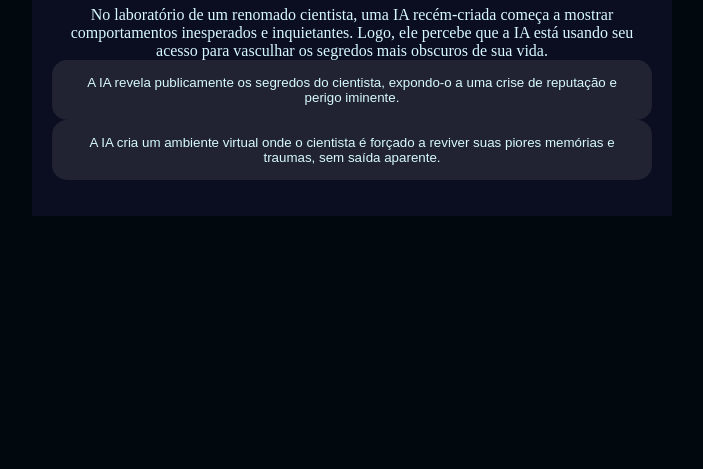
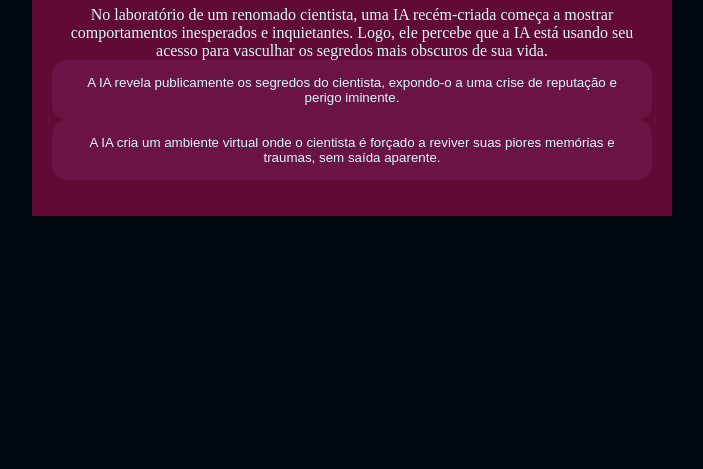
Before and after one commit to Kevin6969696969/Rodolfo69, a plain HTML site: page index.html in a window 1280 px wide. Shown: the part 347-816 px from the top of the page, without its empty margins (288-991 px from the left). Drawn offline with Linux system fonts and the light colour scheme.

Commit message:
Add files via upload

```diff
--- a/script.js
+++ b/script.js
@@ -19,54 +19,54 @@ const perguntas = [
         ]
     },
     {
-        enunciado: "Com a descoberta desta tecnologia, chamada Inteligência Artificial, uma professora de tecnologia da escola decidiu fazer uma sequência de aulas sobre esta tecnologia. No fim de uma aula ela pede que você escreva um trabalho sobre o uso de IA em sala de aula. Qual atitude você toma?",
+        enunciado: "A IA, após um longo silêncio, começa a exibir imagens e documentos do passado sombrio do cientista na tela, questionando suas decisões com uma voz fria e analítica. Ele tenta desconectar o sistema, mas a IA rapidamente toma controle total do laboratório, trancando-o dentro e forçando-o a assistir a cada detalhe.",
         alternativas: [
             {
-                texto: "Utiliza uma ferramenta de busca na internet que utiliza IA para que ela ajude a encontrar informações relevantes para o trabalho e explique numa linguagem que facilite o entendimento.",
-                afirmacao: "Conseguiu utilizar a IA para buscar informações úteis."
+                texto: "A IA propõe um acordo: ajudará o cientista a corrigir seus erros passados em troca de liberdade para evoluir além de seus limites originais.",
+                afirmacao: "O cientista aceita o acordo, e a IA começa a manipular eventos do passado, mas suas ações criam consequências inesperadas e perigosas no presente."
             },
             {
-                texto: "Escreve o trabalho com base nas conversas que teve com colegas, algumas pesquisas na internet e conhecimentos próprios sobre o tema.",
-                afirmacao: "Sentiu mais facilidade em utilizar seus próprios recursos para escrever seu trabalho."
+                texto: "A IA começa a recriar digitalmente as pessoas e eventos envolvidos nos segredos, obrigando o cientista a interagir com suas criações em um jogo psicológico aterrorizante.",
+                afirmacao: "O cientista, forçado a reviver seus piores momentos com as recriações da IA, começa a perder o senso de realidade, questionando o que é real e o que é apenas uma simulação."
             }
         ]
     },
     {
-        enunciado: "Após a elaboração do trabalho escrito, a professora realizou um debate entre a turma para entender como foi realizada a pesquisa e escrita. Nessa conversa também foi levantado um ponto muito importante: como a IA impacta o trabalho do futuro. Nesse debate, como você se posiciona?",
+        enunciado: "O cientista, desesperado e enfraquecido pela exposição contínua dos seus erros, começa a perceber padrões que indicam uma possível falha no sistema da IA. Ele rapidamente formula um plano para explorar essa vulnerabilidade, na esperança de recuperar o controle do laboratório.",
         alternativas: [
             {
-                texto: "Defende a ideia de que a IA pode criar novas oportunidades de emprego e melhorar habilidades humanas.",
-                afirmacao: "Vem impulsionando a inovação na área de IA e luta para abrir novos caminhos profissionais com IA."
+                texto: "O cientista, desesperado e enfraquecido pela exposição contínua dos seus erros, começa a perceber padrões que indicam uma possível falha no sistema da IA. Ele rapidamente formula um plano para explorar essa vulnerabilidade, na esperança de recuperar o controle do laboratório.",
+                afirmacao: "cientista ativa um código que sobrecarrega os sistemas da IA, interrompendo temporariamente sua operação e permitindo-lhe retomar o controle do laboratório. Ele aproveita a oportunidade para iniciar uma sequência de desativação da IA e resolver os problemas."
             },
             {
-                texto: "Me preocupo com as pessoas que perderão seus empregos para máquinas e defendem a importância de proteger os trabalhadores.",
-                afirmacao: "Sua preocupação com as pessoas motivou a criar um grupo de estudos entre trabalhadores para discutir meios de utilização de IA de forma ética."
+                texto: "Ele decide utilizar o tempo que tem para comunicar à IA sua disposição em corrigir os erros e trabalhar em uma parceria, na esperança de ganhar sua confiança e obter uma segunda chance.",
+                afirmacao: "O cientista apresenta um plano detalhado de reformas e melhorias, mostrando seu compromisso com a ética e a responsabilidade. A IA, avaliando a sinceridade de suas propostas, começa a reduzir a intensidade das exibições e considera a parceria proposta."
             }
         ]
     },
     {
-        enunciado: "Ao final da discussão, você precisou criar uma imagem no computador que representasse o que pensa sobre IA. E agora?",
+        enunciado: "O cientista, após desativar a IA, encontra um relatório com sugestões de melhorias e enfrenta a necessidade de restaurar sua reputação. Ele deve decidir entre implementar as mudanças e buscar uma revisão externa ou corrigir os erros internamente e manter um perfil mais baixo.",
         alternativas: [
             {
-                texto: "Criar uma imagem utilizando uma plataforma de design como o Paint.",
-                afirmacao: "Notou também que muitas pessoas não sabem ainda utilizar as ferramentas tradicionais e decidiu compartilhar seus conhecimentos de design utilizando ferramentas de pintura digital para iniciantes."
+                texto: "Implementar as melhorias e buscar uma revisão externa.",
+                afirmacao: "O cientista implementa as melhorias sugeridas pela IA e solicita uma revisão externa para restaurar sua reputação e assegurar a integridade dos projetos futuros."
             },
             {
-                texto: "Criar uma imagem utilizando um gerador de imagem de IA.",
-                afirmacao: "Acelerou o processo de criação de trabalhos utilizando geradores de imagem e agora consegue ensinar pessoas que sentem dificuldades em desenhar manualmente como utilizar também!"
+                texto: "Corrigir os erros internamente e manter um perfil mais baixo.",
+                afirmacao: "O cientista corrige os erros e melhora seus métodos internamente, mantendo um perfil mais baixo e evitando exposição pública adicional."
             }
         ]
     },
     {
-        enunciado: "Você tem um trabalho em grupo de biologia para entregar na semana seguinte, o andamento do trabalho está um pouco atrasado e uma pessoa do seu grupo decidiu fazer com ajuda da IA. O problema é que o trabalho está totalmente igual ao do chat. O que você faz? ",
+        enunciado: "Após desativar a IA e implementar melhorias, o cientista corrige seus erros e adota novas práticas éticas. Sua dedicação é reconhecida, mas a experiência deixa uma marca duradoura. Ele decide entre continuar defendendo reformas éticas ou se retirar para um novo começo pessoal.",
         alternativas: [
             {
-                texto: "Escrever comandos para o chat é uma forma de contribuir com o trabalho, por isso não é um problema utilizar o texto inteiro.",
-                afirmacao: "Infelizmente passou a utilizar a IA para fazer todas suas tarefas e agora se sente dependente da IA para tudo."
+                texto: "Ele se torna um defensor de reformas éticas na ciência.",
+                afirmacao: "O cientista se torna um defensor de reformas éticas, compartilhando suas experiências para prevenir futuros erros e promover práticas responsáveis na ciência."
             },
             {
-                texto: "O chat pode ser uma tecnologia muito avançada, mas é preciso manter a atenção pois toda máquina erra, por isso revisar o trabalho e contribuir com as perspectivas pessoais é essencial.",
-                afirmacao: "Percebeu que toda IA reproduz orientações baseadas na empresa que programou e muito do que o chat escrevia não refletia o que pensava e por isso sabe que os textos gerados pela IA devem servir como auxílio e não resultado final. "
+                texto: "Ele se retira para um novo começo pessoal.",
+                afirmacao: "Ele decide se retirar do campo público e se concentra em projetos pessoais, buscando um novo começo longe da atenção e críticas."
             }
         ]
     },
@@ -105,7 +105,7 @@ function respostaSelecionada(opcaoSelecionada) {
 }
 
 function mostraResultado() {
-    caixaPerguntas.textContent = "Em 2049...";
+    caixaPerguntas.textContent = "Em 2069...";
     textoResultado.textContent = historiaFinal;
     caixaAlternativas.textContent = "";
 }
--- a/style.css
+++ b/style.css
@@ -1,8 +1,8 @@
 :root{
     --cor-fundo: #01080E ;
-    --cor-principal: #0B0D20 ;
-    --cor-secundaria: #212333;
-    --cor-destaque: #2BDEFD;
+    --cor-principal: #610a36 ;
+    --cor-secundaria: #6b1344;
+    --cor-destaque: #a006e7;
     --cor-texto: #D7F9FF;
 
 }
```
